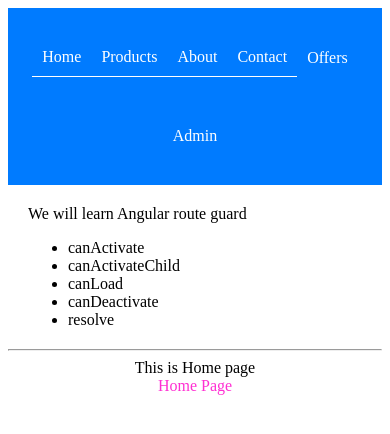
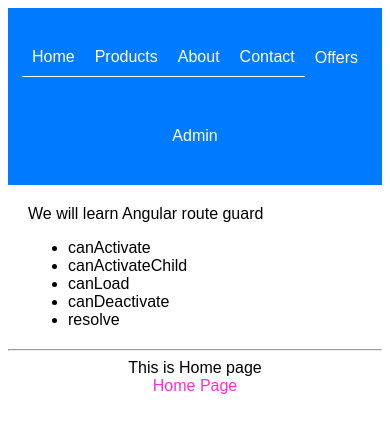
Before and after one commit to bittu1040/angular-router-guard-demo, an Angular app: page /home in a window 390 px wide. Shown: the top 434 px of the page. Built offline with nearby package versions, Linux system fonts and the light colour scheme.

Commit message:
font-size and responsive

```diff
--- a/src/app/components/header/header.component.css
+++ b/src/app/components/header/header.component.css
@@ -40,3 +40,12 @@
     border-bottom: none;
   }
 }
+
+@media (max-width: 356px) {
+  .nav-item {
+    margin: 10px 0;
+    background-color: #007bff;
+    padding: 4px;
+    border-bottom: 1px solid #fff;
+  }
+}
--- a/src/styles.css
+++ b/src/styles.css
@@ -1 +1,4 @@
 /* You can add global styles to this file, and also import other style files */
+body {
+    font-family: Arial, sans-serif;
+  }
```
